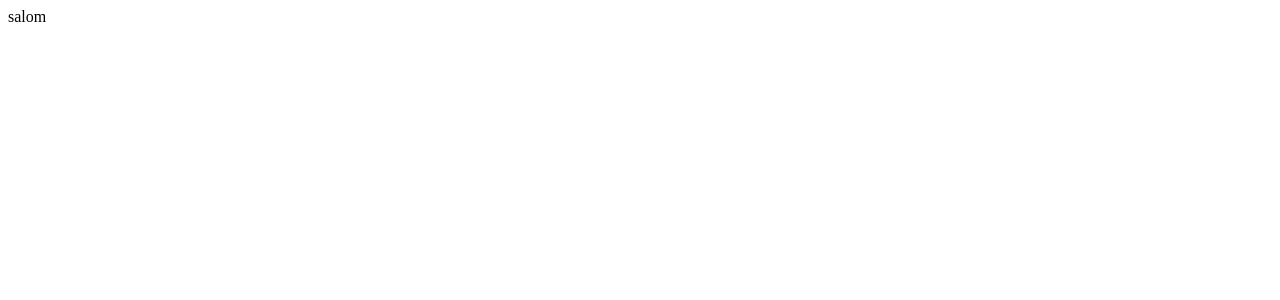
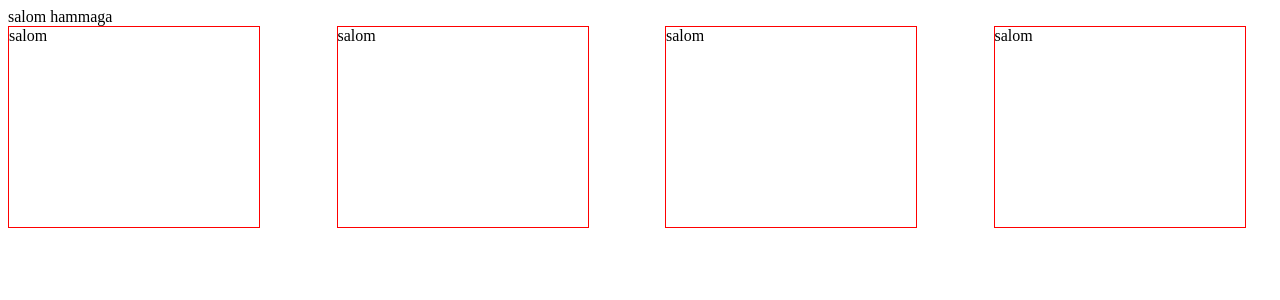
Before and after one commit to tolibjon1015/team_work, a React (Create React App) app in the folder team/: page / in a window 1280 px wide. Shown: the top 300 px of the page. Built offline with nearby package versions, Linux system fonts and the light colour scheme.

Commit message:
add cartr

```diff
--- a/team/src/App.js
+++ b/team/src/App.js
@@ -1,5 +1,11 @@
+import Cart from "./components/cart/Cart";
 function App() {
-  return <div className="App">salom</div>;
+  return (
+    <div className="App">
+      salom hammaga
+      <Cart />
+    </div>
+  );
 }
 
 export default App;
--- /dev/null
+++ b/team/src/components/cart/Cart.css
@@ -0,0 +1,10 @@
+.carts {
+  display: grid;
+  grid-template-columns: auto auto auto auto;
+  gap: 50px;
+}
+.cart_cart {
+  border: 1px solid red;
+  width: 250px;
+  height: 200px;
+}
--- /dev/null
+++ b/team/src/components/cart/Cart.jsx
@@ -0,0 +1,14 @@
+import "../cart/Cart.css";
+
+function Cart() {
+  return (
+    <div className="carts">
+      <div className="cart_cart">salom</div>
+      <div className="cart_cart">salom</div>
+      <div className="cart_cart">salom</div>
+      <div className="cart_cart">salom</div>
+    </div>
+  );
+}
+
+export default Cart;
```
